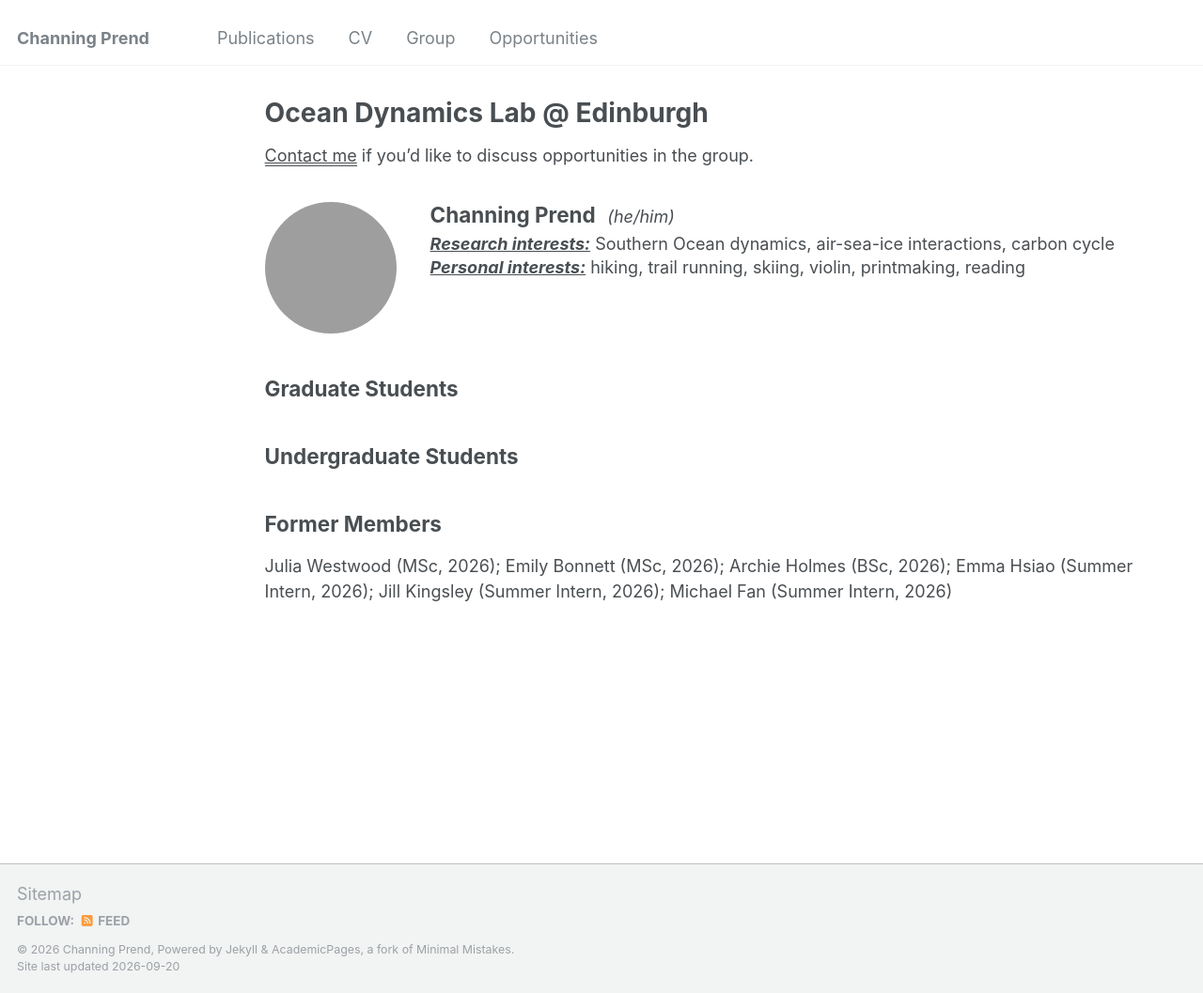
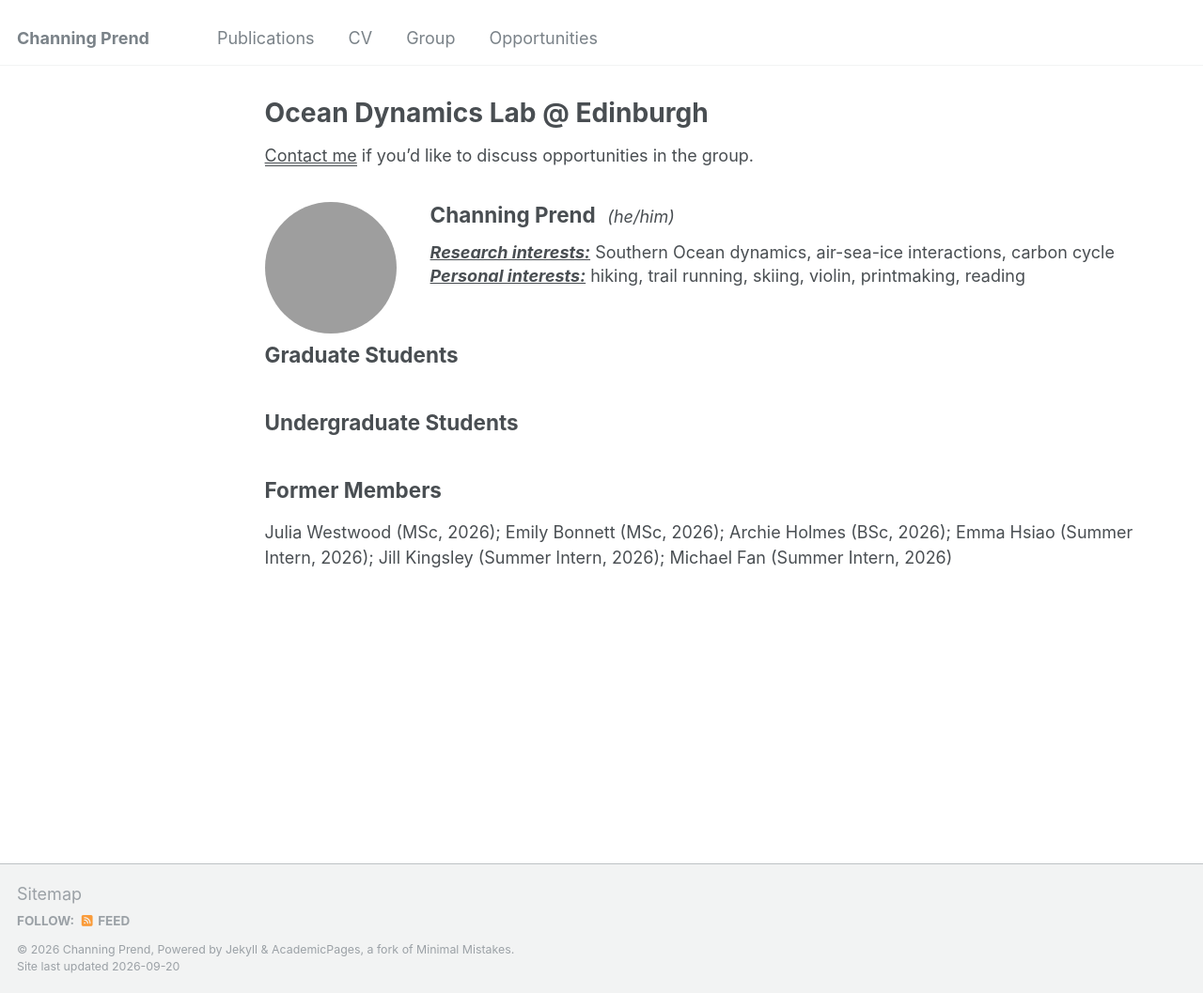
Before and after one commit to cprend/cprend.github.io, a Jekyll site: the page built from _pages/group.md, in a window 1280 px wide and 1057 px high. Shown: the whole window at 94% size. Built offline with Jekyll 4.4.1, drawn with Linux system fonts in a browser that asks for light colours; grey boxes are pictures that could not be loaded.

Commit message:
Update _custom.scss

```diff
--- a/_sass/_custom.scss
+++ b/_sass/_custom.scss
@@ -31,7 +31,7 @@
 
 .group-pi-info h2 {
   margin-top: 0;
-  margin-bottom: 0.2em;
+  margin-bottom: 0.6em;
 }
 
 .group-pronouns {
@@ -44,6 +44,10 @@
 .group-pi-info p {
   margin: 0 !important;
   line-height: 1.4;
+}
+
+.group-pi + h2 {
+  margin-top: 0.2em;
 }
 
 .group-pi-info p strong {
```
